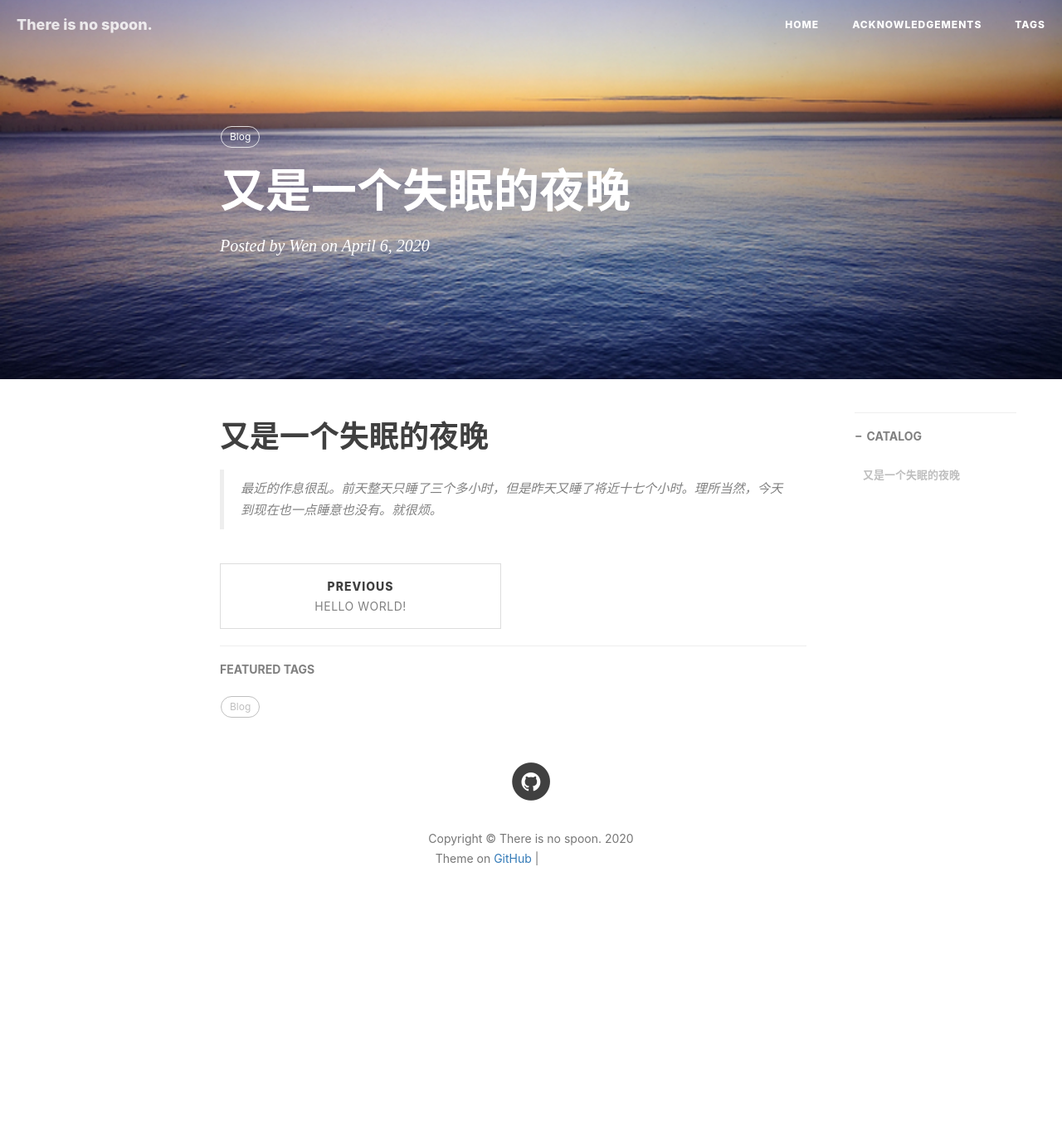
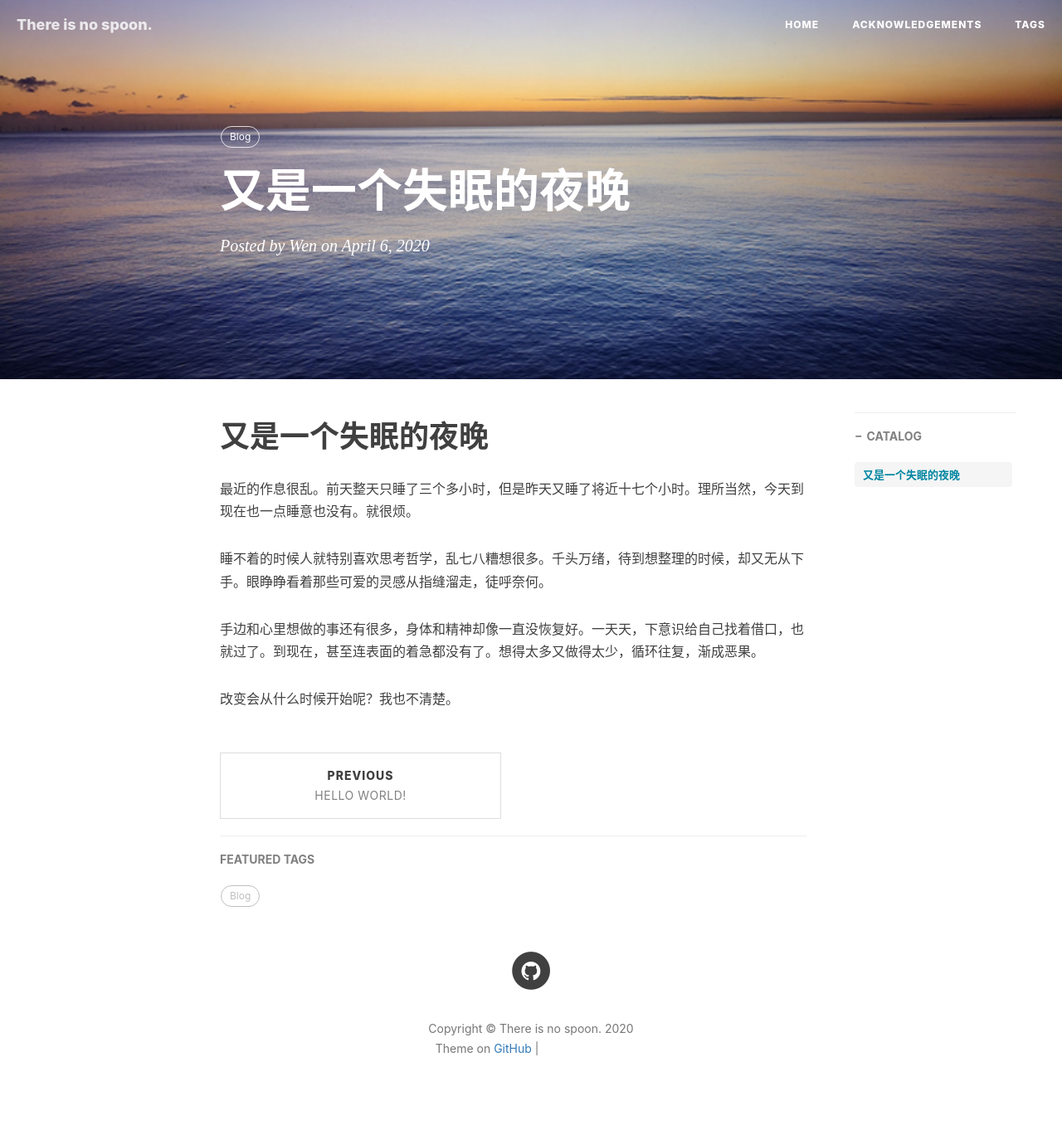
Before and after one commit to Wingsocool/wingsocool.github.io, a Jekyll site: the page built from _posts/2020-04-06-又是一个失眠的夜晚.md, in a window 1280 px wide. Shown: the whole page at 83% size. Built offline with Jekyll 4.4.1, drawn with Linux system fonts in a browser that asks for light colours; nearby versions of some CDN libraries; comment, search, counter and statistics services are not loaded; before the commit the page ends 1139 px from its top, so only the background shows below that; grey boxes are pictures that could not be loaded.

Commit message:
Update 2020-04-06-又是一个失眠的夜晚.md

```diff
--- a/_posts/2020-04-06-又是一个失眠的夜晚.md
+++ b/_posts/2020-04-06-又是一个失眠的夜晚.md
@@ -13,4 +13,10 @@
 
 # 又是一个失眠的夜晚
 
->最近的作息很乱。前天整天只睡了三个多小时，但是昨天又睡了将近十七个小时。理所当然，今天到现在也一点睡意也没有。就很烦。
+最近的作息很乱。前天整天只睡了三个多小时，但是昨天又睡了将近十七个小时。理所当然，今天到现在也一点睡意也没有。就很烦。
+
+睡不着的时候人就特别喜欢思考哲学，乱七八糟想很多。千头万绪，待到想整理的时候，却又无从下手。眼睁睁看着那些可爱的灵感从指缝溜走，徒呼奈何。
+
+手边和心里想做的事还有很多，身体和精神却像一直没恢复好。一天天，下意识给自己找着借口，也就过了。到现在，甚至连表面的着急都没有了。想得太多又做得太少，循环往复，渐成恶果。
+
+改变会从什么时候开始呢？我也不清楚。
```
